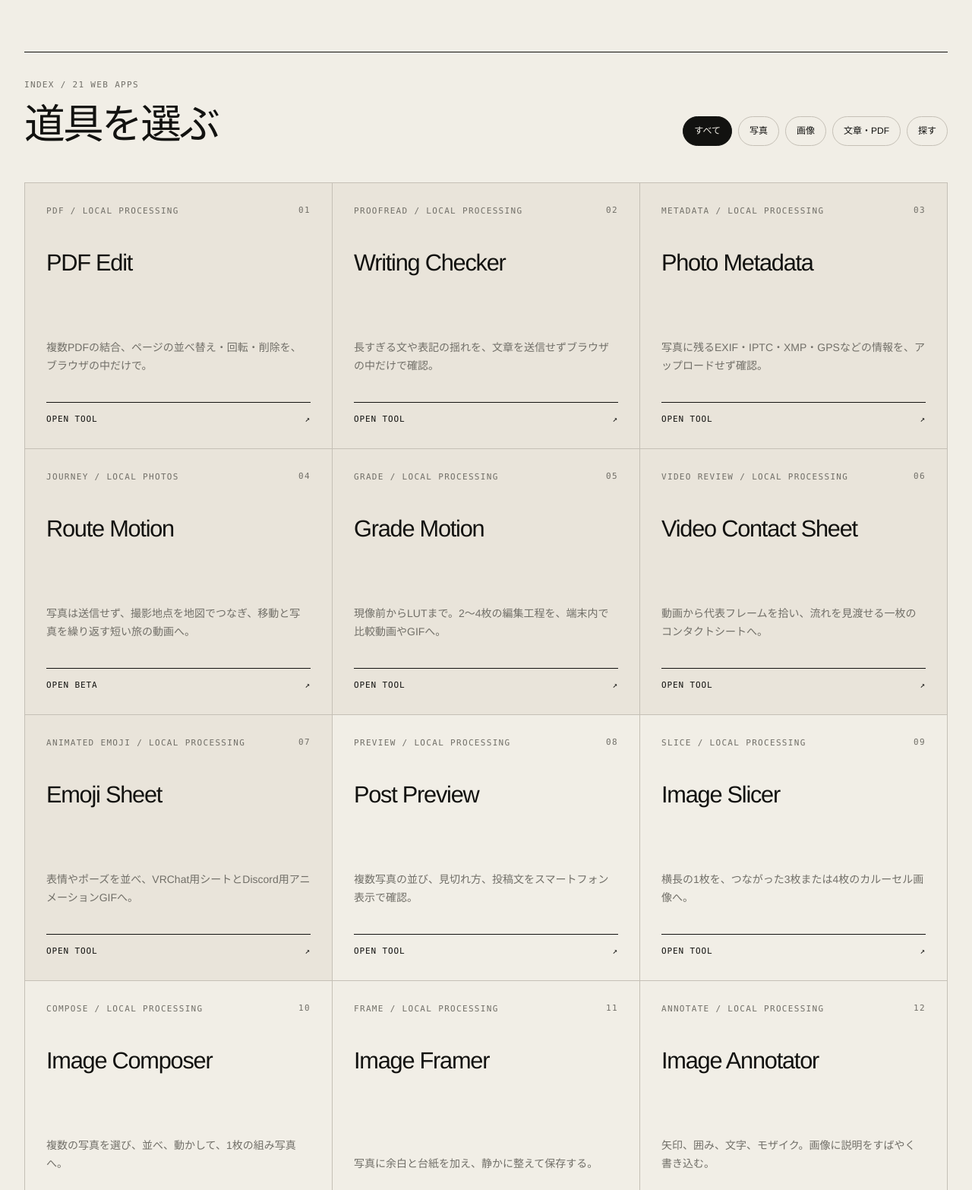
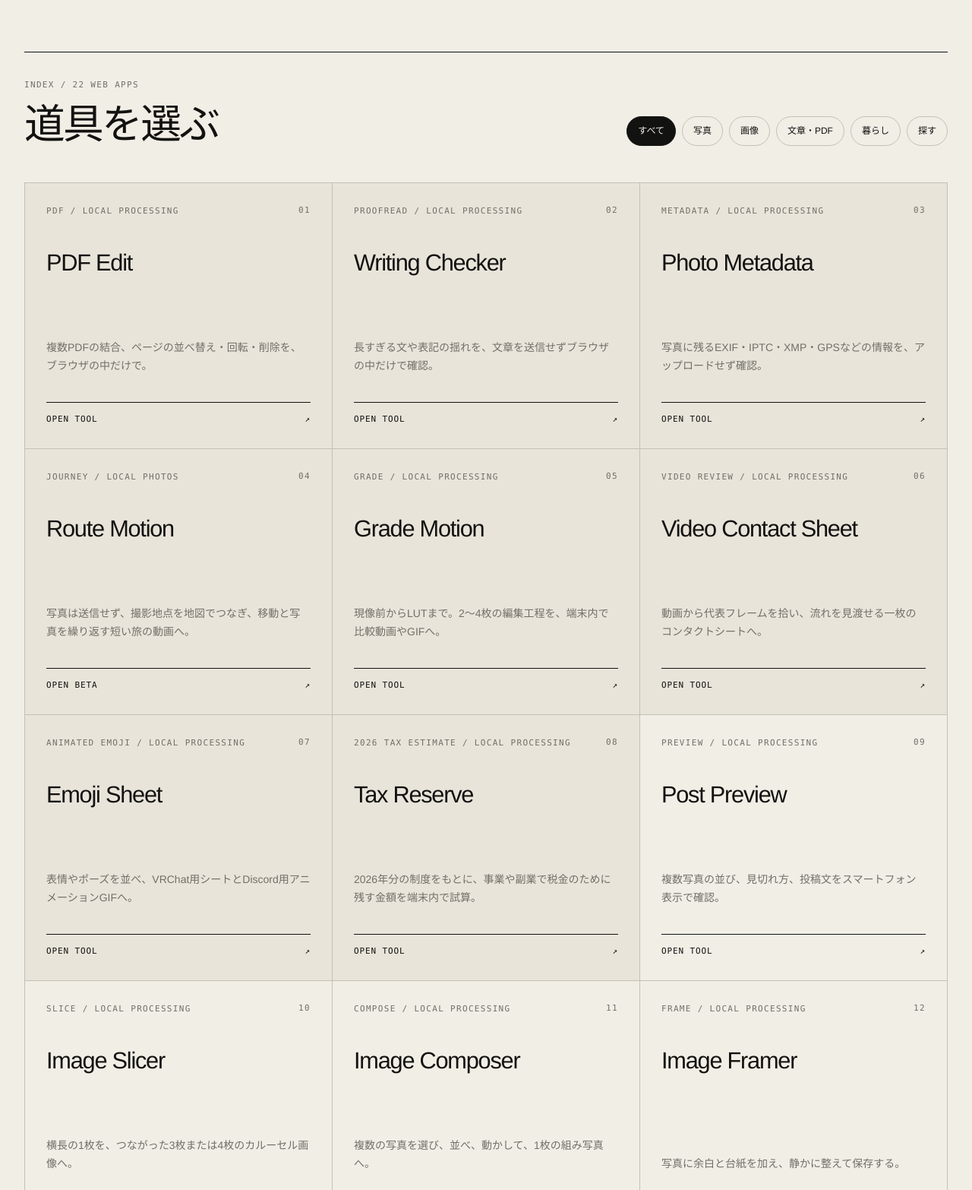
Before and after one commit to nobphotographr/iruagaru-tools, a website: page index.html in a window 1280 px wide. Shown: the part 634-2200 px from the top of the page at 76% size. Drawn offline with Linux system fonts and the light colour scheme.

Commit message:
Add Tax Reserve to tools portal

```diff
--- a/index.html
+++ b/index.html
@@ -45,7 +45,7 @@
     <section class="tools-section" id="tools" aria-labelledby="tools-title">
       <div class="section-heading">
         <div>
-          <p class="eyebrow">INDEX / 21 WEB APPS</p>
+          <p class="eyebrow">INDEX / 22 WEB APPS</p>
           <h2 id="tools-title">道具を選ぶ</h2>
         </div>
         <div class="filters" role="group" aria-label="カテゴリーで絞り込む">
@@ -53,6 +53,7 @@
           <button class="filter" type="button" data-filter="photo" aria-pressed="false">写真</button>
           <button class="filter" type="button" data-filter="image" aria-pressed="false">画像</button>
           <button class="filter" type="button" data-filter="writing" aria-pressed="false">文章・PDF</button>
+          <button class="filter" type="button" data-filter="life" aria-pressed="false">暮らし</button>
           <button class="filter" type="button" data-filter="find" aria-pressed="false">探す</button>
         </div>
       </div>
@@ -114,8 +115,16 @@
           <span class="tool-open">Open tool <span aria-hidden="true">↗</span></span>
         </a>
 
+        <a class="tool-card tool-card--feature" data-category="life" href="/tax-reserve/">
+          <span class="tool-number">08</span>
+          <span class="tool-meta">2026 TAX ESTIMATE / LOCAL PROCESSING</span>
+          <strong>Tax Reserve</strong>
+          <span class="tool-description">2026年分の制度をもとに、事業や副業で税金のために残す金額を端末内で試算。</span>
+          <span class="tool-open">Open tool <span aria-hidden="true">↗</span></span>
+        </a>
+
         <a class="tool-card" data-category="photo" href="/post-preview/">
-          <span class="tool-number">08</span>
+          <span class="tool-number">09</span>
           <span class="tool-meta">PREVIEW / LOCAL PROCESSING</span>
           <strong>Post Preview</strong>
           <span class="tool-description">複数写真の並び、見切れ方、投稿文をスマートフォン表示で確認。</span>
@@ -123,7 +132,7 @@
         </a>
 
         <a class="tool-card" data-category="image" href="/image-splitter/">
-          <span class="tool-number">09</span>
+          <span class="tool-number">10</span>
           <span class="tool-meta">SLICE / LOCAL PROCESSING</span>
           <strong>Image Slicer</strong>
           <span class="tool-description">横長の1枚を、つながった3枚または4枚のカルーセル画像へ。</span>
@@ -131,7 +140,7 @@
         </a>
 
         <a class="tool-card" data-category="image" href="/image-composer/">
-          <span class="tool-number">10</span>
+          <span class="tool-number">11</span>
           <span class="tool-meta">COMPOSE / LOCAL PROCESSING</span>
           <strong>Image Composer</strong>
           <span class="tool-description">複数の写真を選び、並べ、動かして、1枚の組み写真へ。</span>
@@ -139,7 +148,7 @@
         </a>
 
         <a class="tool-card" data-category="image" href="/image-framer/">
-          <span class="tool-number">11</span>
+          <span class="tool-number">12</span>
           <span class="tool-meta">FRAME / LOCAL PROCESSING</span>
           <strong>Image Framer</strong>
           <span class="tool-description">写真に余白と台紙を加え、静かに整えて保存する。</span>
@@ -147,7 +156,7 @@
         </a>
 
         <a class="tool-card" data-category="image" href="/image-annotator/">
-          <span class="tool-number">12</span>
+          <span class="tool-number">13</span>
           <span class="tool-meta">ANNOTATE / LOCAL PROCESSING</span>
           <strong>Image Annotator</strong>
           <span class="tool-description">矢印、囲み、文字、モザイク。画像に説明をすばやく書き込む。</span>
@@ -155,7 +164,7 @@
         </a>
 
         <a class="tool-card" data-category="image" href="/image-converter/">
-          <span class="tool-number">13</span>
+          <span class="tool-number">14</span>
           <span class="tool-meta">CONVERT / LOCAL PROCESSING</span>
           <strong>Image Converter</strong>
           <span class="tool-description">HEICやWebPを、アップロードせずJPEG・PNG・WebPへ変換。</span>
@@ -163,7 +172,7 @@
         </a>
 
         <a class="tool-card" data-category="photo" href="/raw-to-dng/">
-          <span class="tool-number">14</span>
+          <span class="tool-number">15</span>
           <span class="tool-meta">DEVELOP / LOCAL PROCESSING</span>
           <strong>RAW to DNG</strong>
           <span class="tool-description">カメラRAWをアップロードせず、ブラウザ内でロスレスDNGへ。</span>
@@ -171,7 +180,7 @@
         </a>
 
         <a class="tool-card" data-category="photo" href="/x3f-to-dng/">
-          <span class="tool-number">15</span>
+          <span class="tool-number">16</span>
           <span class="tool-meta">FOVEON / LOCAL PROCESSING</span>
           <strong>X3F to DNG</strong>
           <span class="tool-description">Sigma Merrill／QuattroのX3Fを、端末内でLinear DNGへ。</span>
@@ -179,7 +188,7 @@
         </a>
 
         <a class="tool-card" data-category="photo" href="/photo-sequence/">
-          <span class="tool-number">16</span>
+          <span class="tool-number">17</span>
           <span class="tool-meta">SELECT / LOCAL PROCESSING</span>
           <strong>Photo Sequence</strong>
           <span class="tool-description">写真を選び、比べ、順番を整える。コンタクトシート出力まで。</span>
@@ -187,7 +196,7 @@
         </a>
 
         <a class="tool-card" data-category="photo" href="/photo-compare/">
-          <span class="tool-number">17</span>
+          <span class="tool-number">18</span>
           <span class="tool-meta">COMPARE / LOCAL PROCESSING</span>
           <strong>Photo Compare</strong>
           <span class="tool-description">現像前後やプリセットの違いを、重ねて、並べて、1枚の比較画像へ。</span>
@@ -195,7 +204,7 @@
         </a>
 
         <a class="tool-card" data-category="image" href="/note-cover/">
-          <span class="tool-number">18</span>
+          <span class="tool-number">19</span>
           <span class="tool-meta">COVER / LOCAL PROCESSING</span>
           <strong>note Cover Maker</strong>
           <span class="tool-description">写真とタイトルから、note向け1280×670の見出し画像を作成。</span>
@@ -203,7 +212,7 @@
         </a>
 
         <a class="tool-card" data-category="writing" href="/text-formatter/">
-          <span class="tool-number">19</span>
+          <span class="tool-number">20</span>
           <span class="tool-meta">FORMAT / LOCAL PROCESSING</span>
           <strong>Text Formatter</strong>
           <span class="tool-description">生成AIの下書きに混ざる不自然な空白や改行を、文章を壊さず整える。</span>
@@ -211,7 +220,7 @@
         </a>
 
         <a class="tool-card tool-card--external" data-category="photo" href="https://negative.iruagaru.com/" target="_blank" rel="noreferrer noopener">
-          <span class="tool-number">20</span>
+          <span class="tool-number">21</span>
           <span class="tool-meta">PRINT / EXTERNAL APP</span>
           <strong>Digital Negative Maker</strong>
           <span class="tool-description">16bit TIFFから、密着焼き用のデジタルネガを端末内で作成。</span>
@@ -219,7 +228,7 @@
         </a>
 
         <a class="tool-card tool-card--external" data-category="find" href="https://exhibit.iruagaru.com/" target="_blank" rel="noreferrer noopener">
-          <span class="tool-number">21</span>
+          <span class="tool-number">22</span>
           <span class="tool-meta">FIND / EXTERNAL SERVICE</span>
           <strong>Exhibit Board</strong>
           <span class="tool-description">全国の写真展や写真祭を、場所や会期から探せる展示情報ボード。</span>
```
Also changed, not shown: tests/site.test.mjs (+15 -2 lines), 1 other file.
